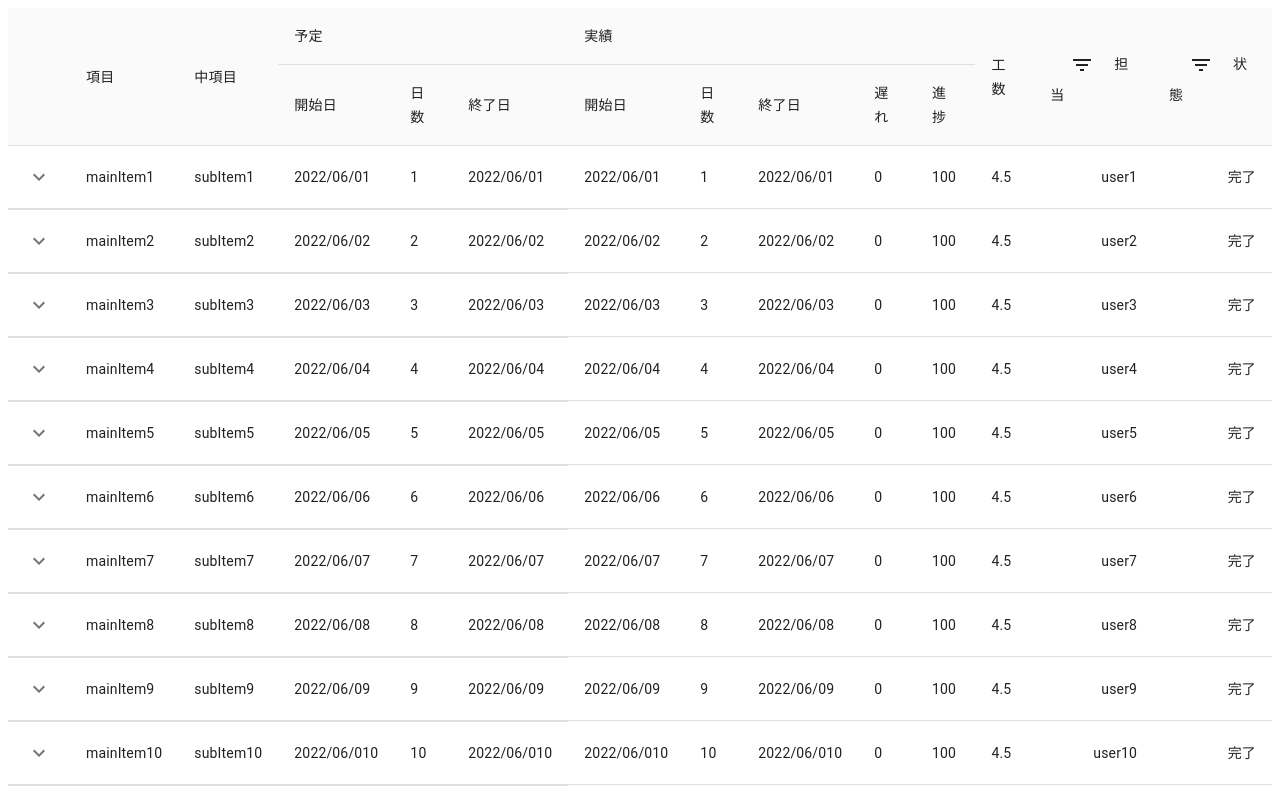
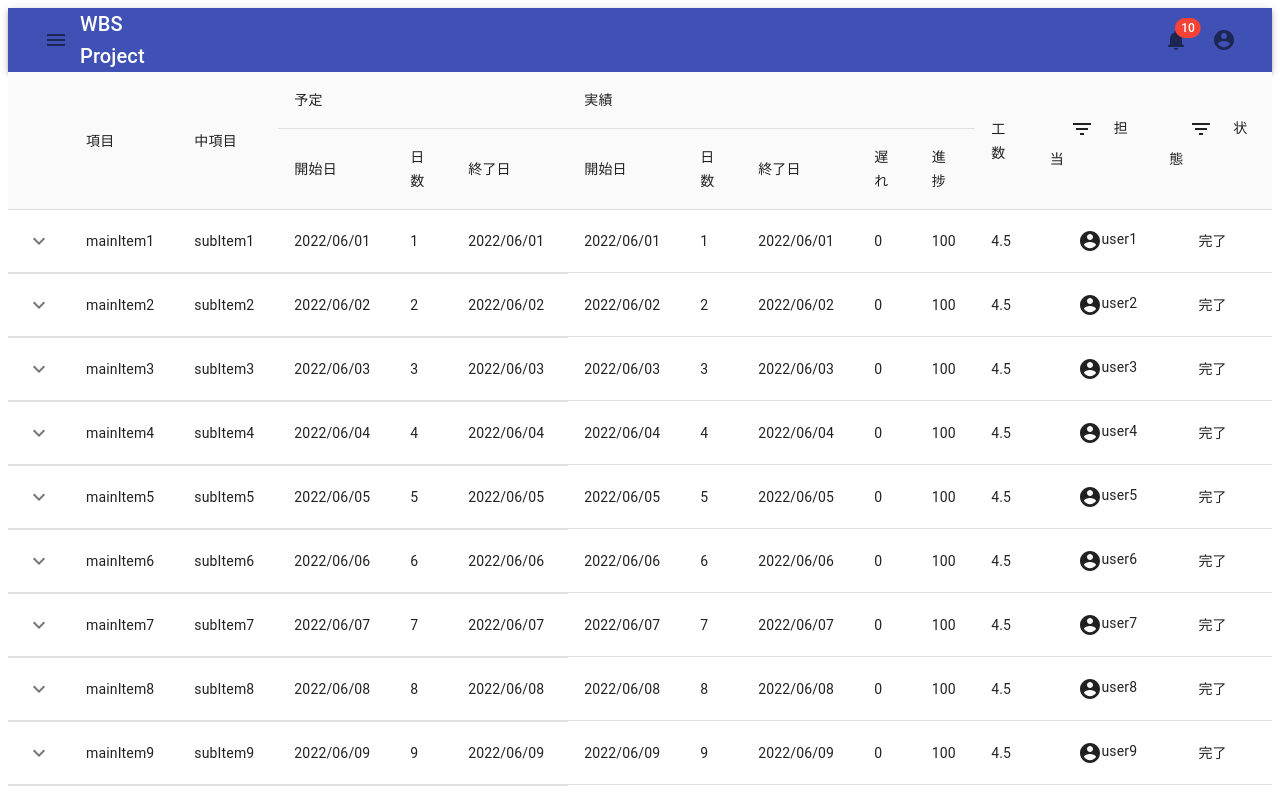
Before and after one commit to kurimaruru/wbs-app, a React (Create React App) app: page / in a window 1280 px wide. Shown: the top 800 px of the page. Built offline with nearby package versions, Linux system fonts and the light colour scheme.

Commit message:
navvar作成

```diff
--- /dev/null
+++ b/src/components/NavBar.tsx
@@ -0,0 +1,40 @@
+import {
+  AppBar,
+  Box,
+  Badge,
+  IconButton,
+  Toolbar,
+  Typography,
+} from '@material-ui/core';
+import { MenuOutlined } from '@material-ui/icons';
+import { AccountCircle } from '@material-ui/icons';
+import { Notifications } from '@material-ui/icons';
+export const NavBar = () => {
+  return (
+    <Box sx={{ flexGrow: 1 }}>
+      <AppBar position='static'>
+        <Toolbar variant='dense'>
+          <IconButton>
+            <MenuOutlined />
+          </IconButton>
+          <Typography variant='h6' color='inherit' component='div'>
+            WBS Project
+          </Typography>
+          <Box style={{ width: '80%' }}></Box>
+          <Box sx={{ display: { xs: 'none', md: 'flex' } }}>
+            <IconButton>
+              <Badge overlap='rectangular' badgeContent={10} color='error'>
+                <Notifications />
+              </Badge>
+            </IconButton>
+          </Box>
+          <Box sx={{ display: { xs: 'none', md: 'flex' } }}>
+            <IconButton>
+              <AccountCircle />
+            </IconButton>
+          </Box>
+        </Toolbar>
+      </AppBar>
+    </Box>
+  );
+};
--- a/src/pages/mainWbs/wbsRoot.tsx
+++ b/src/pages/mainWbs/wbsRoot.tsx
@@ -1,6 +1,11 @@
 import { WbsTable } from './wbsTable';
 import { wbsTestDatas } from '../../TestDatas/WbsTestDatas';
-
+import { NavBar } from '../../components/NavBar';
 export const WbsRoot = (): JSX.Element => {
-  return <WbsTable wbsTestDatas={wbsTestDatas} />;
+  return (
+    <>
+      <NavBar />
+      <WbsTable wbsTestDatas={wbsTestDatas} />
+    </>
+  );
 };
--- a/src/pages/mainWbs/wbsTable.tsx
+++ b/src/pages/mainWbs/wbsTable.tsx
@@ -1,5 +1,6 @@
 import {
   Button,
+  Grid,
   Table,
   TableBody,
   TableCell,
@@ -10,6 +11,15 @@ import {
 import { makeStyles } from '@material-ui/styles';
 import { FilterListSharp } from '@material-ui/icons';
 import { WbsTableBody } from './wbsTableBody';
+
+const useStyles = makeStyles({
+  tableContainer: {
+    overflow: 'scroll',
+  },
+  table: {
+    width: '100%',
+  },
+});
 
 type WbsTestData = {
   mainItem: string;
@@ -32,8 +42,11 @@ type WbsTablePorps = {
 };
 
 export const WbsTable = ({ wbsTestDatas }: WbsTablePorps): JSX.Element => {
+  const classes = useStyles();
   return (
-    <TableContainer>
+    <Grid container spacing={1}>
+      <Grid item xs={12}>
+        <TableContainer className={classes.tableContainer}>
           <Table stickyHeader aria-label='sticky-table'>
             <TableHead>
               <TableRow>
@@ -69,10 +82,12 @@ export const WbsTable = ({ wbsTestDatas }: WbsTablePorps): JSX.Element => {
             </TableHead>
             <TableBody>
               {wbsTestDatas.map((data) => (
-            <WbsTableBody wbsTestDatas={data} />
+                <WbsTableBody wbsTestDatas={data} key={data.mainItem} />
               ))}
             </TableBody>
           </Table>
         </TableContainer>
+      </Grid>
+    </Grid>
   );
 };
--- a/src/pages/mainWbs/wbsTableBody.tsx
+++ b/src/pages/mainWbs/wbsTableBody.tsx
@@ -10,6 +10,7 @@ import {
 import { Collapse } from '@material-ui/core';
 import { KeyboardArrowUp, KeyboardArrowDown } from '@material-ui/icons';
 import { useState } from 'react';
+import { AccountCircle } from '@material-ui/icons';
 
 type WbsTestData = {
   mainItem: string;
@@ -62,8 +63,13 @@ export const WbsTableBody = ({
         <TableCell align='left'>{wbsTestDatas.delay}</TableCell>
         <TableCell align='left'>{wbsTestDatas.progress}</TableCell>
         <TableCell align='left'>{wbsTestDatas.productionCosts}</TableCell>
-        <TableCell align='right'>{wbsTestDatas.rep}</TableCell>
-        <TableCell align='right'>{wbsTestDatas.state}</TableCell>
+        <TableCell align='right'>
+          <Box style={{ display: 'flex', justifyContent: 'flex-end' }}>
+            <AccountCircle />
+            {wbsTestDatas.rep}
+          </Box>
+        </TableCell>
+        <TableCell align='center'>{wbsTestDatas.state}</TableCell>
       </TableRow>
       <TableRow>
         <TableCell style={{ paddingBottom: 0, paddingTop: 0 }} colSpan={6}>
```
Lines whose indentation alone changed are shown as unchanged.
